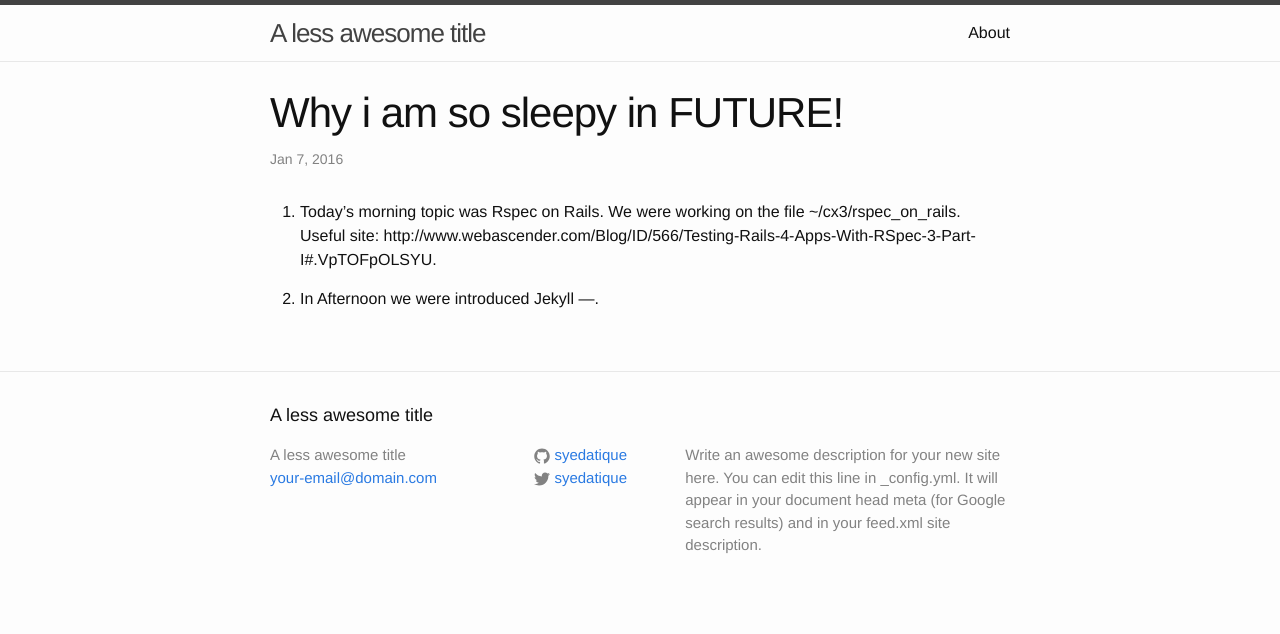
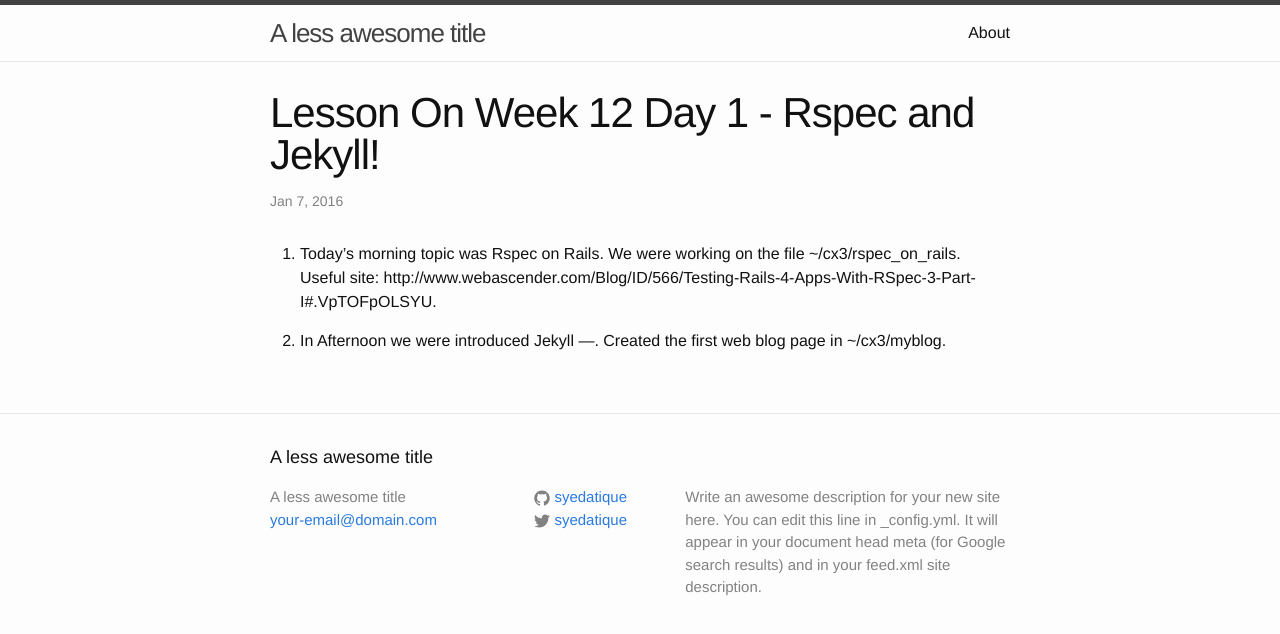
Before and after one commit to syedatique/syedatique.github.io, a Jekyll site: the page built from _posts/2016-01-12-w12d2.md, in a window 1280 px wide. Shown: the top 634 px of the page. Built offline with Jekyll 4.4.1, drawn with Linux system fonts in a browser that asks for light colours.

Commit message:
testing3-1 commit

```diff
--- a/_posts/2016-01-12-w12d2.md
+++ b/_posts/2016-01-12-w12d2.md
@@ -1,6 +1,6 @@
 ---
 layout: post
-title:  "Why i am so sleepy in FUTURE!"
+title:  "Lesson On Week 12 Day 1 - Rspec and Jekyll!"
 date:   2016-01-07 22:13:38 +0000
 categories: jekyll update
 ---
@@ -11,3 +11,4 @@ Useful site: http://www.webascender.com/Blog/ID/566/Testing-Rails-4-Apps-With-RS
 
 
 2. In Afternoon we were introduced Jekyll ---.
+  Created the first web blog page in ~/cx3/myblog.
```
